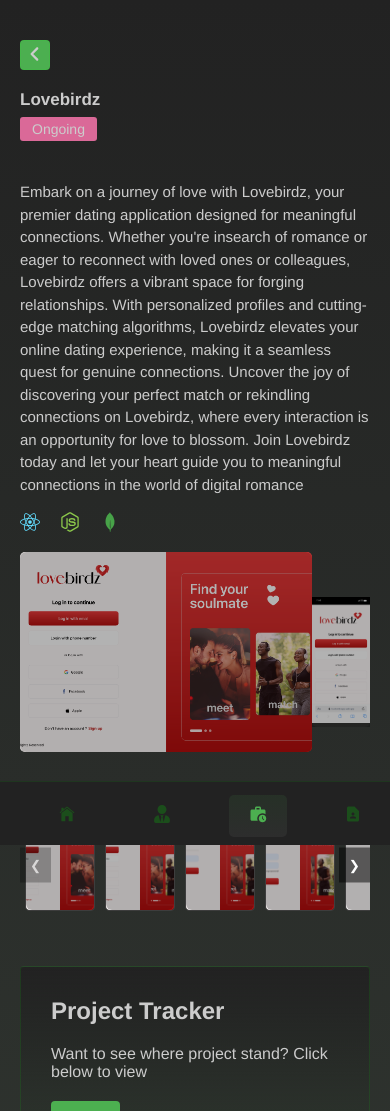
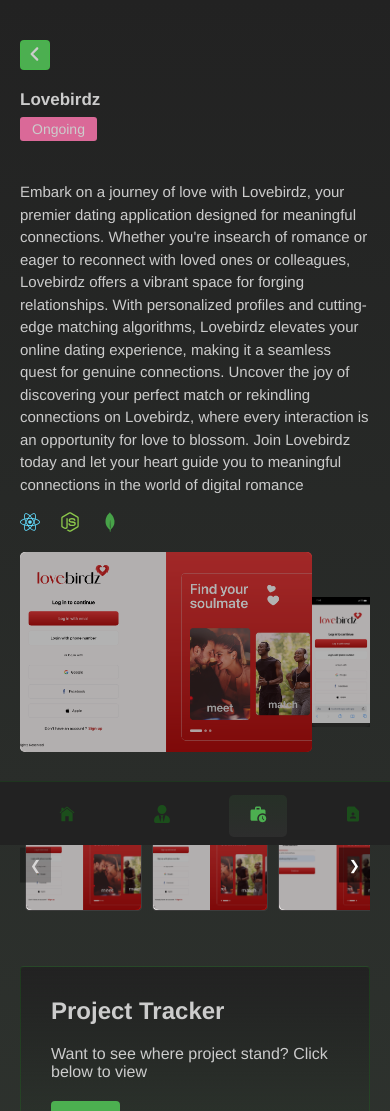
Before and after one commit to abolajii/portfolio-ts, a React (Vite) app: page /project/1 in a window 390 px wide. Shown: the top 1111 px of the page. Built offline with nearby package versions, Linux system fonts and the light colour scheme.

Commit message:
back to normalv3

```diff
--- a/src/components/ImageGallery.tsx
+++ b/src/components/ImageGallery.tsx
@@ -1,6 +1,7 @@
 import React, { useState } from "react";
 
 import styled from "styled-components";
+import useMediaQuery from "../hooks/useMediaQuery";
 
 const SliderContainer = styled.div`
   position: relative;
@@ -39,6 +40,10 @@
     background: rgba(0, 0, 0, 0.3);
     border-radius: 6px;
   }
+
+  @media screen and (max-width: 768px) {
+    flex: 1 0 33.3%;
+  }
 `;
 
 const ArrowButton = styled.button<{
@@ -65,7 +70,8 @@
 
 const ImageGallery: React.FC<ImageGalleryProps> = ({ images }) => {
   const [currentIndex, setCurrentIndex] = useState(1);
-  const imagesPerView = 5; // Number of images to show per view
+  const isMobile = useMediaQuery({ maxWidth: 768 });
+  const imagesPerView = isMobile ? 3 : 5; // Number of images to show per view
 
   const totalImages = images.length;
   const maxIndex = Math.ceil(totalImages / imagesPerView);
```
